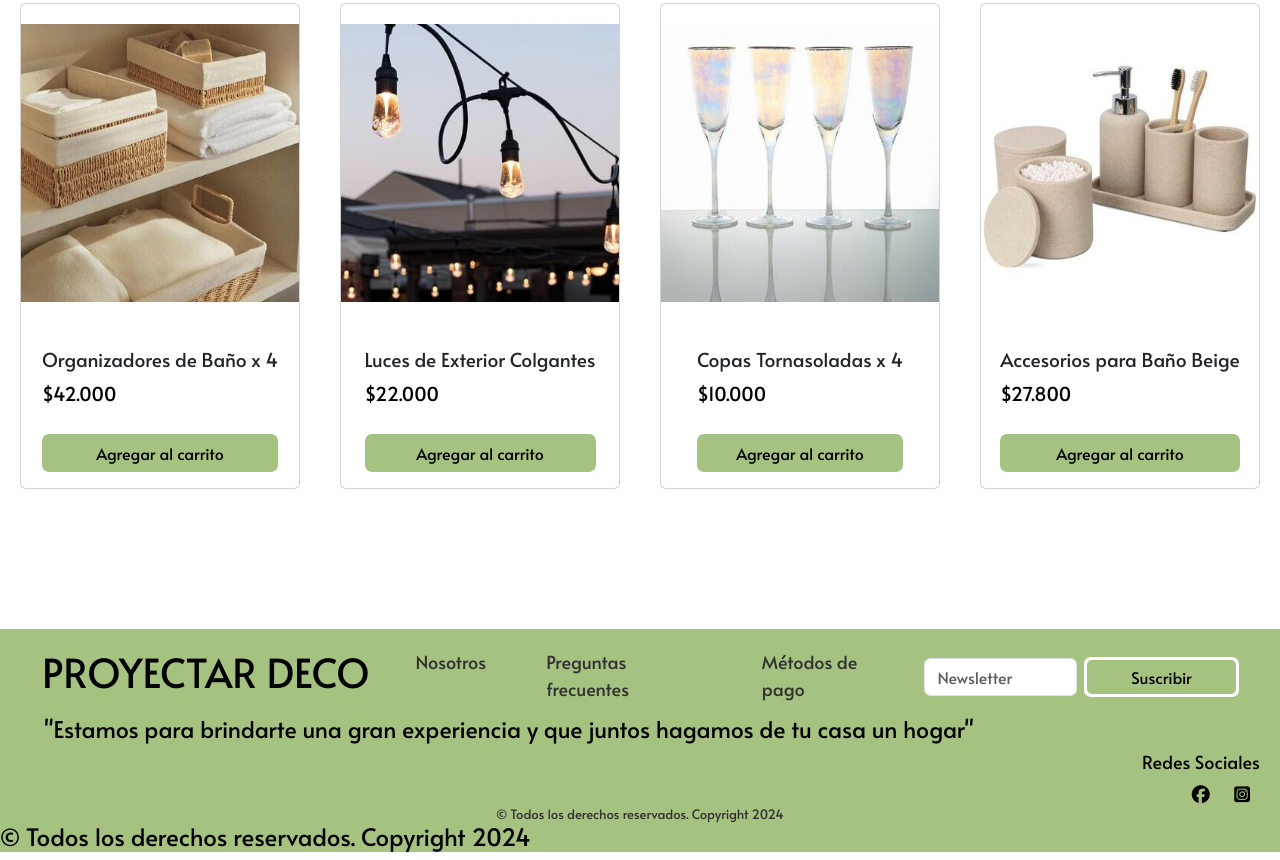
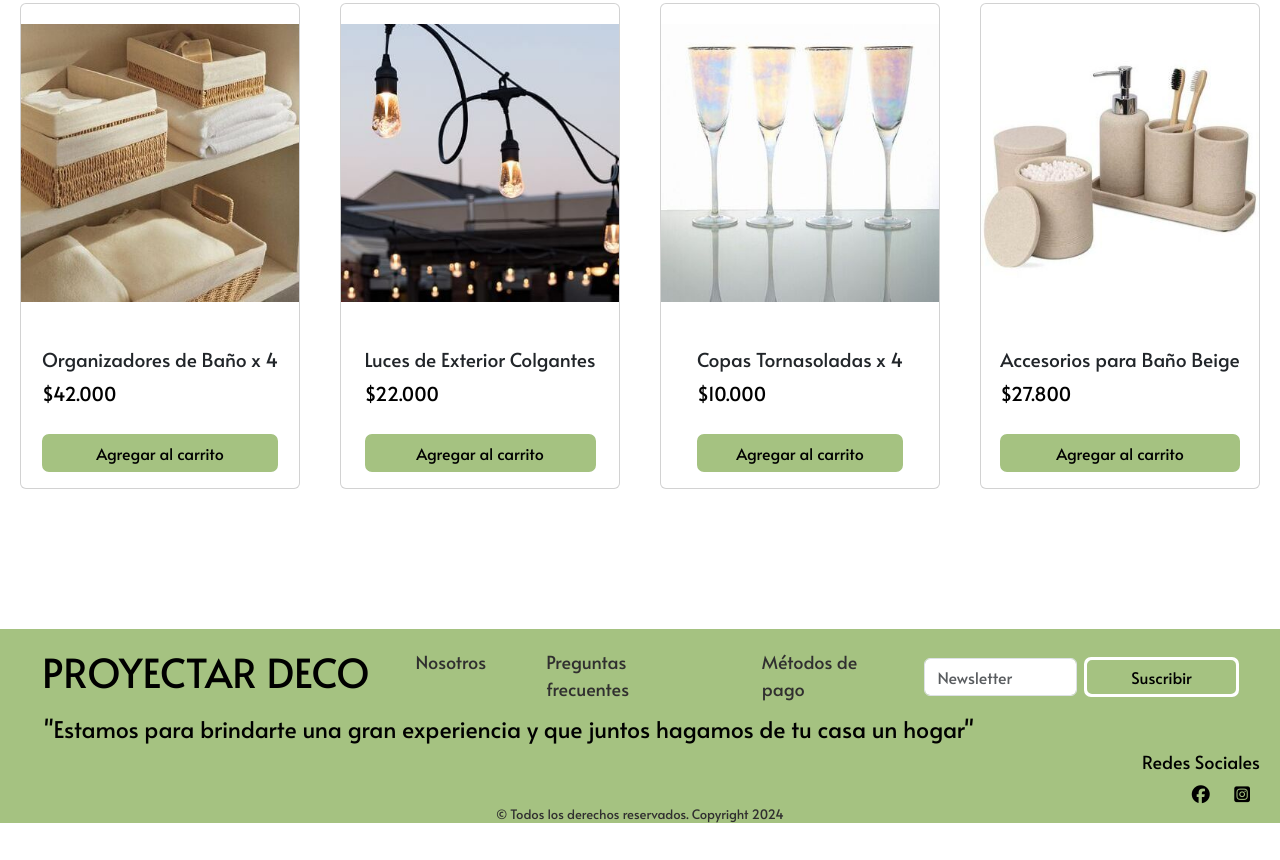
Before and after one commit to Camila565/proyectardeco, a website: page index.html in a window 1280 px wide. Shown: the part 1003-1863 px from the top of the page. After the commit the page ends 1826 px from the top, so only its background shows below. Drawn offline with nearby package versions, Linux system fonts and the light colour scheme.

Commit message:
Eliminé el copyright que se duplicó del index

```diff
--- a/index.html
+++ b/index.html
@@ -155,8 +155,6 @@
 
         <h4 class="copy">&copy; Todos los derechos reservados. Copyright 2024</h4>
 
-        <h4>&copy; Todos los derechos reservados. Copyright 2024</h4>
-
     </footer>
 
     <script src="https://cdn.jsdelivr.net/npm/bootstrap@5.3.3/dist/js/bootstrap.bundle.min.js"></script>
```
